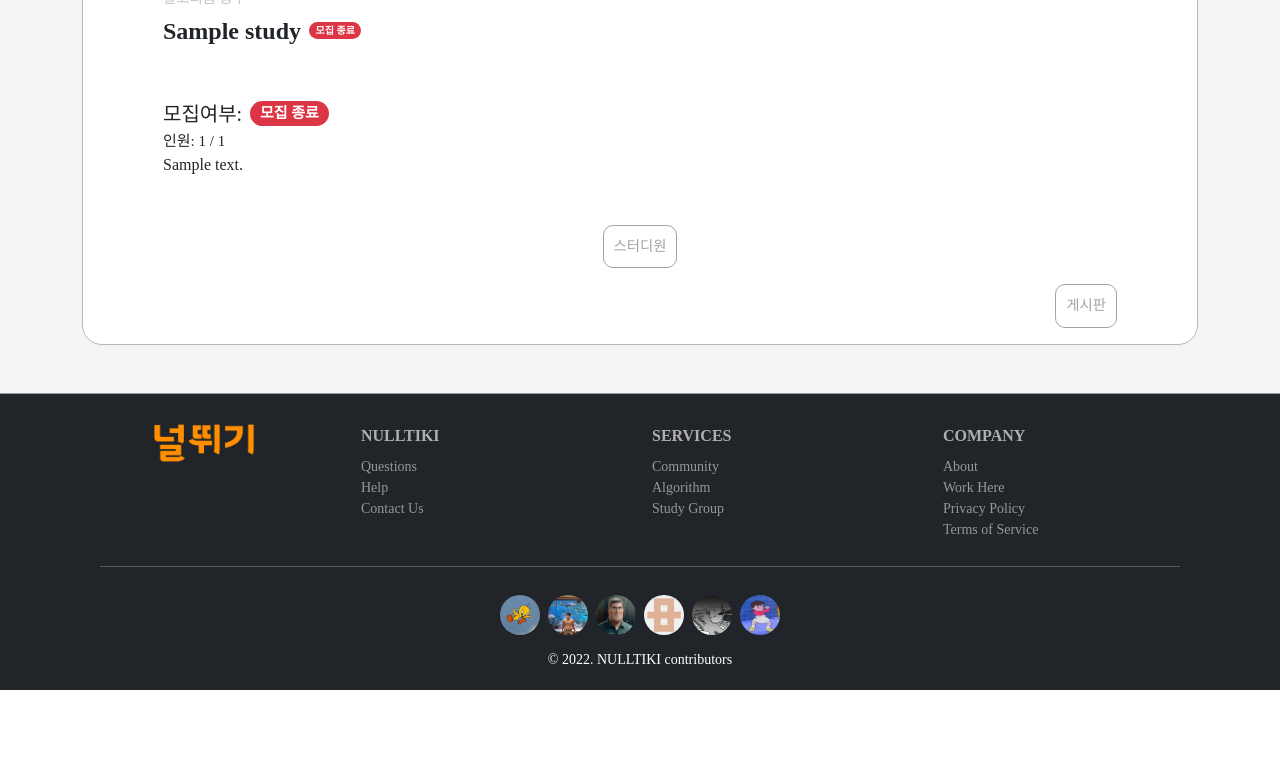
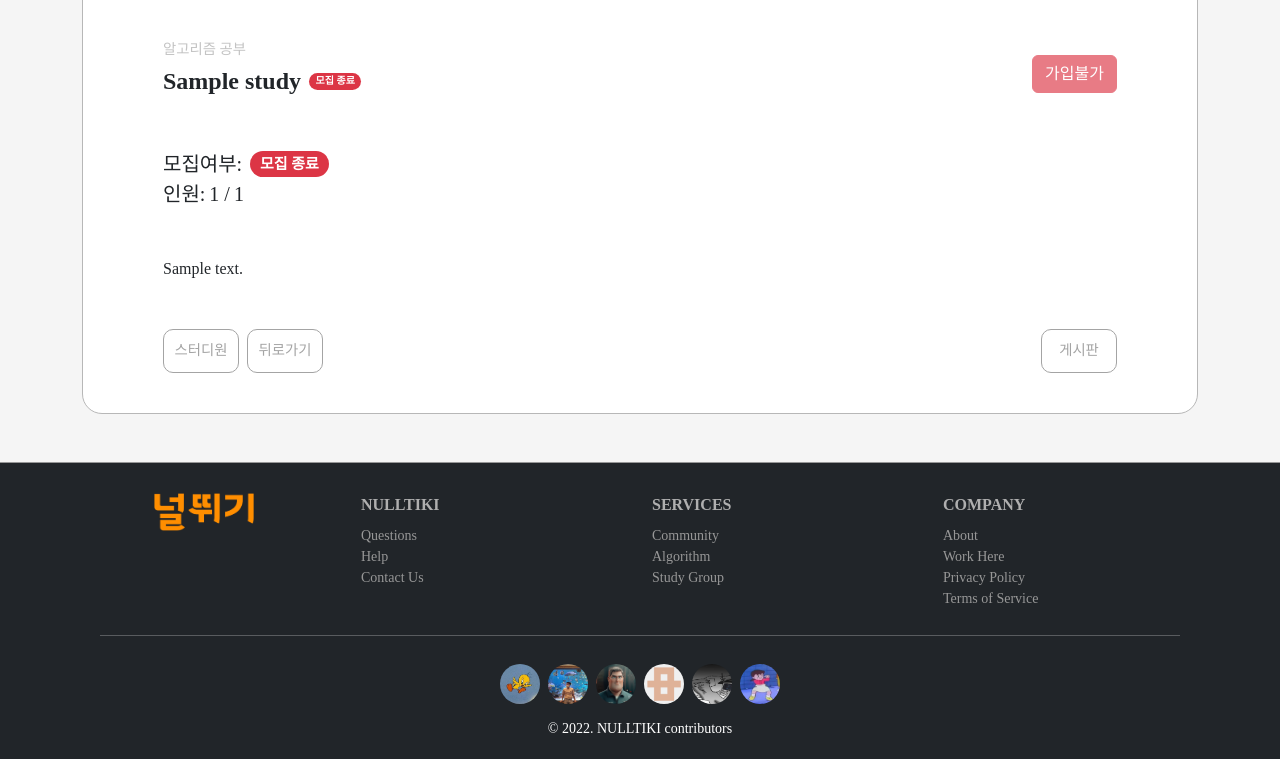
Before and after one commit to 9776mk/final_pjt, a Django app: page /studies/1/ in a window 1280 px wide. Shown: the part 1368-2127 px from the top of the page. Before the commit the page ends 2058 px from the top, so only its background shows below. Run offline with Django 3.2, Linux system fonts and the light colour scheme; tables that the repository leaves empty hold one stand-in row (values such as "Sample post"); grey boxes marked "Sample" are stand-in pictures; style sheets or scripts are compiled from the project's sources; some libraries are stand-ins or nearby versions; some web fonts are replaced.

Commit message:
style: 스터디 detail fe, 반응형

```diff
--- a/scss/studies.scss
+++ b/scss/studies.scss
@@ -1,6 +1,7 @@
 // 댓글에서 쓰던 버튼 가지고 온것!
 // detail 신청인원 스터디 인원
 .bbtn_stu {
+  width: 76px;
   display: inline-block;
   padding: 10px;
   border: 1px solid #a4a4a4;
@@ -10,6 +11,7 @@
   color: #a4a4a4;
   transition: all 0.4s;
   border-radius: 10px;
+  text-align: center;
   &:hover {
     background-color: #a4a4a4;
     color: white;
@@ -22,9 +24,9 @@
 }
 
 .study_mainimg {
-  margin-top: 50px;
+  margin-top: 20px;
   margin-bottom: 20px;
-  max-width: 900px;
-  max-height: 700px;
+  max-width: 1300px;
+  max-height: 10000px;
   width: 100%;
 }
--- a/static/css/studies.css
+++ b/static/css/studies.css
@@ -1,4 +1,5 @@
 .bbtn_stu {
+  width: 76px;
   display: inline-block;
   padding: 10px;
   border: 1px solid #a4a4a4;
@@ -8,6 +9,7 @@
   color: #a4a4a4;
   transition: all 0.4s;
   border-radius: 10px;
+  text-align: center;
 }
 .bbtn_stu:hover {
   background-color: #a4a4a4;
@@ -20,9 +22,9 @@
 }
 
 .study_mainimg {
-  margin-top: 50px;
+  margin-top: 20px;
   margin-bottom: 20px;
-  max-width: 900px;
-  max-height: 700px;
+  max-width: 1300px;
+  max-height: 10000px;
   width: 100%;
 }/*# sourceMappingURL=studies.css.map */
--- a/studies/templates/studies/detail.html
+++ b/studies/templates/studies/detail.html
@@ -95,7 +53,7 @@
 
       <!-- 스터디 종류 & 이름 & 가입신청/마감 버튼 -->
       <div class="d-flex justify-content-between align-items-center">
-        <div class="info">
+        <div class="info" style='padding: 40px 0 40px 80px;'>
           <p style="text-align: start;">{{ study.category }}</p>
           <div class="title d-flex align-items-center">
             <span>{{ study.title }}</span>
@@ -107,7 +65,47 @@
           </div>
         </div>
 
-
+        <!-- 방장: 모집 시작/마감 -->
+        {% if request.user == study.host_user %}
+        <form style="padding: 40px 80px 40px 0;" onsubmit="event.preventDefault(); studyClose(this, '{{ study.pk }}')">
+          {% csrf_token %}
+          {% if study.is_closed == False %}
+            <input id="study-close-btn-{{ study.pk }}" type="submit" value="모집마감" class="btn btn-danger">
+          {% else %}
+            {% if study.limit == accepted_list.count %}
+              <input id="study-close-btn-{{ study.pk }}" type="submit" value="모집완료" class="btn btn-success" disabled="disabled">
+            {% else %}
+              <input id="study-close-btn-{{ study.pk }}" type="submit" value="모집시작" class="btn btn-success">
+            {% endif %}
+          {% endif %}
+        </form>
+        <!-- 방장 X -->
+        {% else %}
+        <div id="user-btns-box">
+          <!-- 1. 이미 스터디원이면 탈퇴 버튼 -->
+          {% if request.user.pk in accepted_user_list %}
+            <form style="padding: 40px 80px 40px 0;" onsubmit="event.preventDefault(); withdraw(this, '{{ study.pk }}')">
+              {% csrf_token %}
+              <input type="submit" value="스터디 탈퇴" class="btn btn-secondary">
+            </form>
+          {% else %}
+          <form style="padding: 40px 80px 40px 0;" onsubmit="event.preventDefault(); studyApply(this, '{{ study.pk }}')">
+            {% csrf_token %}
+            <!-- 2. 신청 후 가입 대기중이면 신청 취소 버튼 -->
+            {% if request.user.pk in waiting_user_list %}
+              <input id="study-apply-btn-{{ study.pk }}" type="submit" value="가입신청 취소" class="btn btn-secondary">
+              <!-- 3. 신청을 안 한 상태면 -->
+            {% else %}
+              {% if study.is_closed == False %}
+                <input id="study-apply-btn-{{ study.pk }}" type="submit" value="가입신청" class="btn btn-success">
+              {% else %}
+                <input type="submit" value="가입불가" class="btn btn-danger disabled" disabled="disabled">
+              {% endif %}
+            {% endif %}
+          </form>
+          {% endif %}
+        </div>
+        {% endif %}
       </div>
 
       <!-- 모집 여부 & 인원 & 설명 -->
@@ -122,27 +120,30 @@
               <span class="status-badges badge rounded-pill text-bg-danger ms-2" style="font-size: 15px">모집 종료</span>
             {% endif %}
           </div>
-          <span class="m-0" style="font-size: 15px">인원:
-            <span id="accepted-cnt">{{ accepted_list.count }}</span>
-            /
-            {{ study.limit }}</span>
-          <p class="m-0 text-break" style="white-space: pre-line;">{{ study.content }}</p>
+          <span class="m-0" style="font-size: 20px">인원:</span>
+            <span id="accepted-cnt" style="font-size: 20px">{{ accepted_list.count }} /</span>
+            <span style="font-size: 20px">{{ study.limit }}</span>
+          <p class="mt-5 mb-0 text-break" style="white-space: pre-line;">{{ study.content }}</p>
         </div>
       </div>
 
-      <div class='d-flex justify-content-center mb-3' style="padding: 0 80px">
-        {% if request.user == study.host_user %}
-          <button class="bbtn_stu me-2" data-bs-toggle="modal" data-bs-target="#waiting-list">신청 인원</button>
-        {% endif %}
-        <button class='bbtn_stu' data-bs-toggle="modal" data-bs-target="#accepted-list">스터디원</button>
+      <!-- 신청 인원, 스터디원, 뒤로가기, 스터디 게시판 버튼 모음-->
+      <div class='d-flex justify-content-between mb-4'>
+        <div class='d-flex justify-content-center mb-3 btns_1' style="padding: 0 0 0 80px">
+          {% if request.user == study.host_user %}
+            <button class="bbtn_stu me-2" data-bs-toggle="modal" data-bs-target="#waiting-list">신청 인원</button>
+            <button class='bbtn_stu' data-bs-toggle="modal" data-bs-target="#accepted-list">스터디원</button>
+          {% else %}
+            <button class='bbtn_stu' data-bs-toggle="modal" data-bs-target="#accepted-list">스터디원</button>
+            <a href="{% url 'studies:index' %}" class="bbtn_stu ms-2">뒤로가기</a>
+          {% endif %}
+        </div>
+        <div class='mb-3 btns_1' style="padding: 0 80px 0 0">
+          <a href="{% url 'studies:board' study.pk %}" class='bbtn_stu'> 게시판 </a>
+        </div>
       </div>
 
-
       <!-- 가입 대기 인원 -->
-      <div class='d-flex justify-content-end mb-3' style="padding: 0 80px">
-        <a href="{% url 'studies:board' study.pk %}" class='bbtn_stu'> 게시판 </a>
-      </div>
-
       <div class="modal fade" id="waiting-list" tabindex="-1" aria-hidden="true">
         <div class="modal-dialog">
           <div class="modal-content">
```
Also changed, not shown: other parts of studies/templates/studies/detail.html (+3 -44 lines), articles/forms.py (+0 -7 lines).
